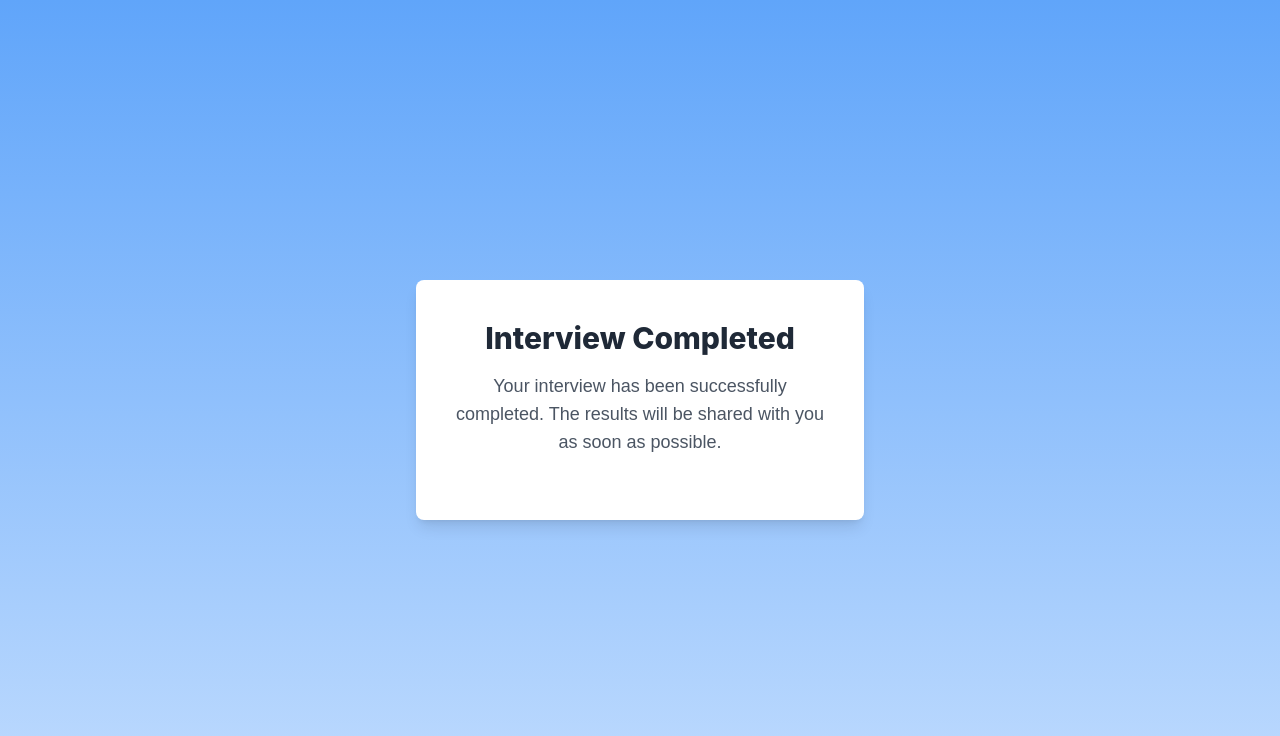
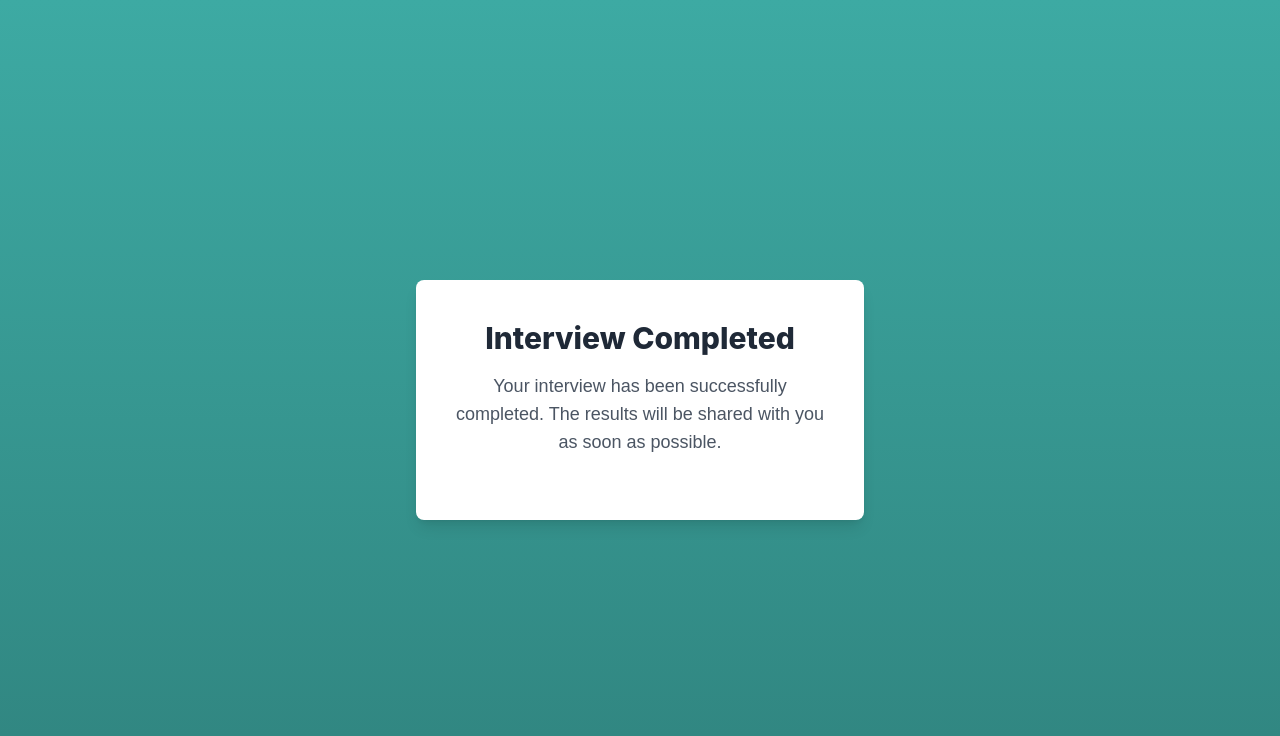
Before and after one commit to nightdevx/RTWUserFrontend, a React (Vite) app: page /interview/ending in a window 1280 px wide. Shown: the top 736 px of the page. Built offline with nearby package versions, Linux system fonts and the light colour scheme; a web font is replaced by a local one.

Commit message:
Update V1

```diff
--- a/src/components/WebcamRecord.jsx
+++ b/src/components/WebcamRecord.jsx
@@ -176,7 +176,7 @@ const WebcamRecorder = ({ isRecording, onSaveRecord }) => {
       />
       {!isMobile && (
         <div className="absolute left-4 top-1/2 transform -translate-y-1/2 flex flex-col items-center">
-          <div className="mb-4">
+          <div className="mb-4 bg-rtw p-2 rounded-full">
             <FaCamera
               className="text-white cursor-pointer w-6 h-6 hover:text-hoverrtw"
               onClick={() => setShowCameraPopup(true)}
@@ -202,13 +202,13 @@ const WebcamRecorder = ({ isRecording, onSaveRecord }) => {
               </div>
             )}
           </div>
-          <div className="mb-4">
+          <div className="mb-4 bg-rtw p-2 rounded-full">
             <FaMicrophone
               className="text-white cursor-pointer w-6 h-6 hover:text-hoverrtw"
               onClick={() => setShowMicrophonePopup(true)}
             />
             {showMicrophonePopup && (
-              <div className="absolute top-12 left-5 bg-rtw p-5 rounded-xl shadow text-white overflow-y-auto max-h-80">
+              <div className="absolute top-12 left-5 bg-rtw p-5 rounded-xl shadow text-white overflow-y-auto max-h-80 bg-rtw p-5 rounded-xl shadow text-white">
                 <FaTimes
                   className="absolute top-2 right-2 cursor-pointer text-gray-500"
                   onClick={() => setShowMicrophonePopup(false)}
--- a/src/pages/InterviewEndPage.jsx
+++ b/src/pages/InterviewEndPage.jsx
@@ -1,6 +1,6 @@
 const InterviewEndPage = () => {
   return (
-    <div className="flex flex-col items-center justify-center min-h-screen bg-gradient-to-b from-blue-400 to-blue-200">
+    <div className="flex flex-col items-center justify-center min-h-screen bg-gradient-to-b from-rtw to-hoverrtw">
       <div className="bg-white p-10 rounded-lg shadow-lg text-center max-w-md mx-auto">
         <h1 className="text-3xl font-extrabold mb-4 text-gray-800">
           Interview Completed
```
